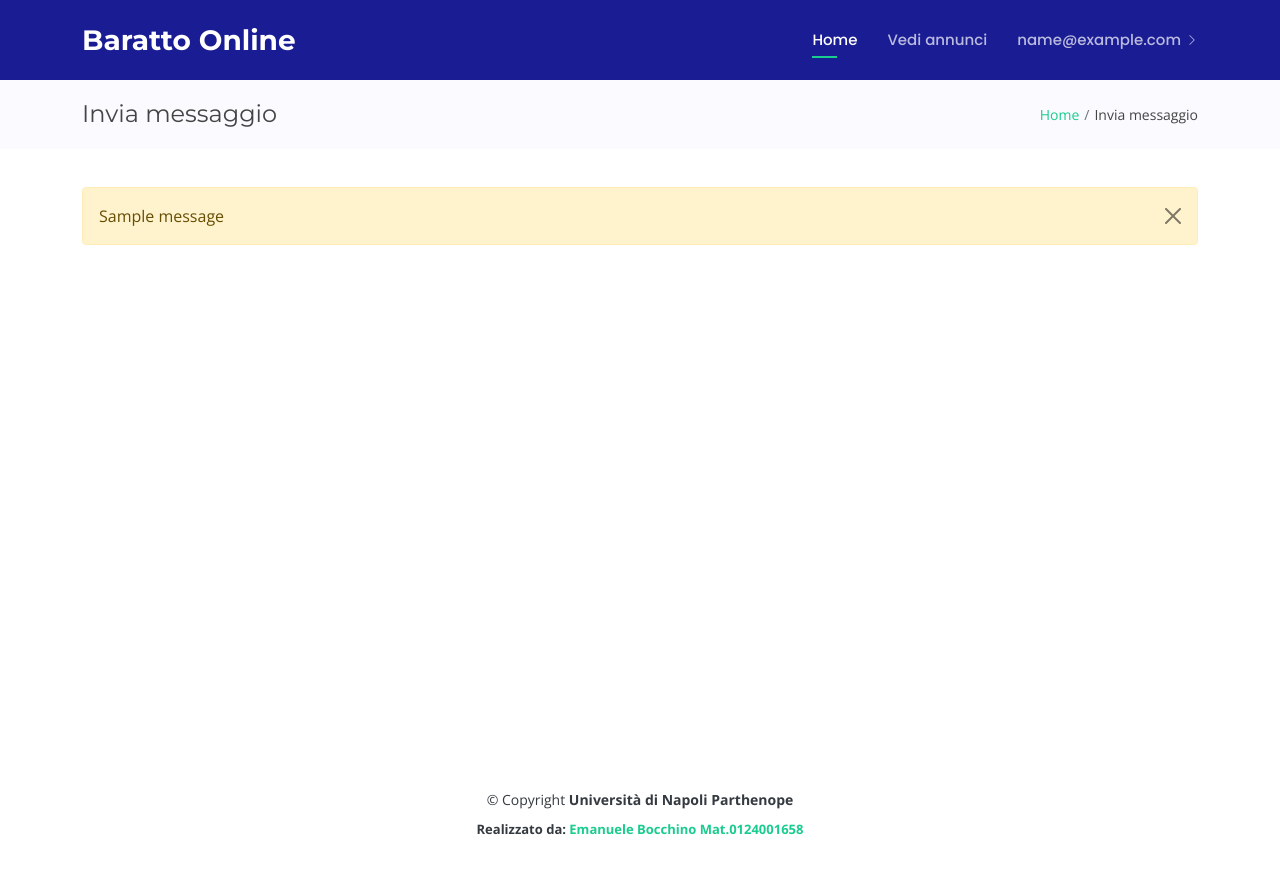
After one commit to emanubocc/Baratto, a Flask app: page /profilo/messaggia/destinatario/1 in a window 1280 px wide. The commit adds this page. Run offline with Flask 2, Linux system fonts and the light colour scheme; a user stored in the database is signed in; tables that the repository leaves empty hold one stand-in row (values such as "Sample post"); one stand-in notice (Sample message) is shown; some libraries are stand-ins or nearby versions.

Commit message:
13 commit

```diff
--- a/appbaratto/__init__.py
+++ b/appbaratto/__init__.py
@@ -15,7 +15,7 @@ def create_app():
 
 
     app.config["SQLALCHEMY_TRACK_MODIFICATIONS"] = False
-    #app.config['SQLALCHEMY_ECHO'] = True
+    app.config['SQLALCHEMY_ECHO'] = True
 
     db.init_app(app)
 
--- a/appbaratto/messages.py
+++ b/appbaratto/messages.py
@@ -1,9 +1,27 @@
-
-from flask import Blueprint
+from flask import Blueprint, render_template, redirect
+from flask_login import login_required, current_user
+from .models import Messaggi, Utente
+from sqlalchemy import or_
+from . import db
 
 messages = Blueprint('messages', __name__)
 
 
-'''
-@messages.route('/messaggia/mittente/<int:user.id>/destinatario/<int:id_utente_offerente>/oggetto/<int:item.id>')
-def all_items():'''
+@messages.route('/profilo/messaggia/destinatario/<int:item_id>')
+@login_required
+def send_message(item_id):
+    return render_template('send-message.html')
+
+
+@messages.route('/profilo/messaggia')
+@login_required
+def view_message():
+
+    msgs = Messaggi.query.filter_by(Destinatario=current_user.id).group_by(Messaggi.Mittente).all()
+    users_msg = {}
+
+    for msg in msgs:
+        users_msg[msg.Mittente] = (Utente.query.filter_by(id=msg.Mittente).first()).Nome
+
+
+    return render_template('view-messages.html', users_msg=users_msg)
--- a/appbaratto/models.py
+++ b/appbaratto/models.py
@@ -117,7 +117,3 @@ class Messaggi(db.Model):
         self.Contenuto = contenuto
         self.Mittente = mittente
         self.Destinatario = destinatario
-
-
-    def __repr__(self):
-        return f'<Proposta {self.Content + self.Mittente + self.Destinatario!r}>'
--- a/appbaratto/proposal.py
+++ b/appbaratto/proposal.py
@@ -24,9 +24,8 @@ def show_proposal(id_annuncio):
             flash('Non ci sono proposte per questo oggetto.', category='error')
         else:
             for proposal in proposals:
-                Nome =  Utente.query.filter_by(id=proposal.id_utente_offerente).with_entities(Utente.Nome).one_or_none()
-                name_trunk = str(Nome)
-                users[proposal.id_utente_offerente] = name_trunk[2:int(len(Nome))-4]
+                Nome =  (Utente.query.filter_by(id=proposal.id_utente_offerente).first()).Nome
+                users[proposal.id_utente_offerente] = Nome
 
     else:
         flash('Non puoi vedere le proposte di un altro utente.', category='error')
--- a/appbaratto/templates/profile.html
+++ b/appbaratto/templates/profile.html
@@ -53,10 +53,10 @@
               <h3><a href="/vedi-annunci">Vedi annunci</a></h3>
             </div>
           </div>
-         <div class="col-lg-4 col-md-4 mt-4 cursor-p" onclick="window.location='/';">
+         <div class="col-lg-4 col-md-4 mt-4 cursor-p" onclick="window.location='/profilo/messaggia';">
             <div class="icon-box p-5" data-aos="zoom-in" data-aos-delay="300">
               <i class="ri-price-tag-2-line" style="color: #4233ff;"></i>
-              <h3><a href="">Leggi Messaggi</a></h3>
+              <h3><a href="/profilo/messaggia">Leggi Messaggi</a></h3>
             </div>
           </div>
         </div>
--- a/appbaratto/templates/proposal-item.html
+++ b/appbaratto/templates/proposal-item.html
@@ -27,7 +27,7 @@
                             <span class="numbered-circle {{item.accettata}}">&nbsp;</span>
                             <strong class="me-auto">{{ item.Nome }}</strong>
                             <button type="button" class="btn-show" title="Mostra" data-bs-toggle="modal" data-bs-target="#Modal{{ item.id }}" style="background: none;"><i class='bx bx-show'></i></button>
-                            <a href="/messaggia/mittente/{{ current_user.id }}/destinatario{{ item.id_utente_offerente }}/oggetto/{{ item.id }}" class="btn-show" title="Chatta"><i class='bx bx-message-dots' ></i></a>
+                            <a href="/profilo/messaggia/destinatario/{{ item.id_utente_offerente }}" class="btn-show" title="Chatta"><i class='bx bx-message-dots' ></i></a>
                             <a href="/vedi-annunci/proposte/{{ item_1.id }}/rifiuta/{{ item.id }}" type="button" class="btn-close" title="Rifiuta"></a>
                             <a href="/vedi-annunci/proposte/{{ item_1.id }}/accetta/{{ item.id }}" class="btn-show" title="Accetta"><i class='bx bx-check-circle'></i></a>
 
--- /dev/null
+++ b/appbaratto/templates/send-message.html
@@ -0,0 +1,23 @@
+{% extends "base-template.html" %}
+
+{% block title %}Invia messaggio{% endblock %}
+{% block breadcrumbs %}Invia messaggio{% endblock %}
+{% block breadcrumbslinks %}Invia messaggio{% endblock %}
+
+{% block content %}
+  <section class="inner-page">
+   <div class="container">
+
+     {% for message in get_flashed_messages() %}
+         <div class="alert alert-warning alert-dismissible fade show mt-2" role="alert">
+               {{ message }}
+             <button type="button" class="btn-close" data-bs-dismiss="alert" aria-label="Close"></button>
+         </div>
+     {% endfor %}
+
+
+
+
+   </div>
+</section>
+{% endblock %}
--- a/appbaratto/templates/your-proposal.html
+++ b/appbaratto/templates/your-proposal.html
@@ -27,7 +27,7 @@
                             <span class="numbered-circle {{item.accettata}}">&nbsp;</span>
                             <strong class="me-auto">{{ item.Nome }}</strong>
                             <button type="button" class="btn-show" title="Mostra" data-bs-toggle="modal" data-bs-target="#Modal{{ item.id }}" style="background: none;"><i class='bx bx-show'></i></button>
-                            <a href="/messaggia/mittente/{{ current_user.id }}/destinatario{{ item.id_utente_offerente }}/oggetto/{{ item.id }}" class="btn-show" title="Chatta"><i class='bx bx-message-dots' ></i></a>
+                            <a href="/profilo/messaggia/destinatario/{{ item.id_utente_offerente }}" class="btn-show" title="Chatta"><i class='bx bx-message-dots' ></i></a>
                             <a href="/profilo/le-tue-proposte/elimina/{{ item.id }}" type="button" class="btn-close" title="Elimina"></a>
 
                           </div>
--- a/appbaratto/views.py
+++ b/appbaratto/views.py
@@ -3,8 +3,8 @@ from flask import Blueprint, render_template, request, url_for, redirect
 from werkzeug.security import generate_password_hash
 from flask_login import login_required, current_user
 
-from .forms import EditForm, ItemsForm, ProposalForm
-from .models import Utente, Proposta
+from .forms import EditForm, ItemsForm
+from .models import Utente
 from .crud import *
 from . import db
 
```
Also changed, not shown: appbaratto/templates/view-messages.html (added, +26 -0 lines).
